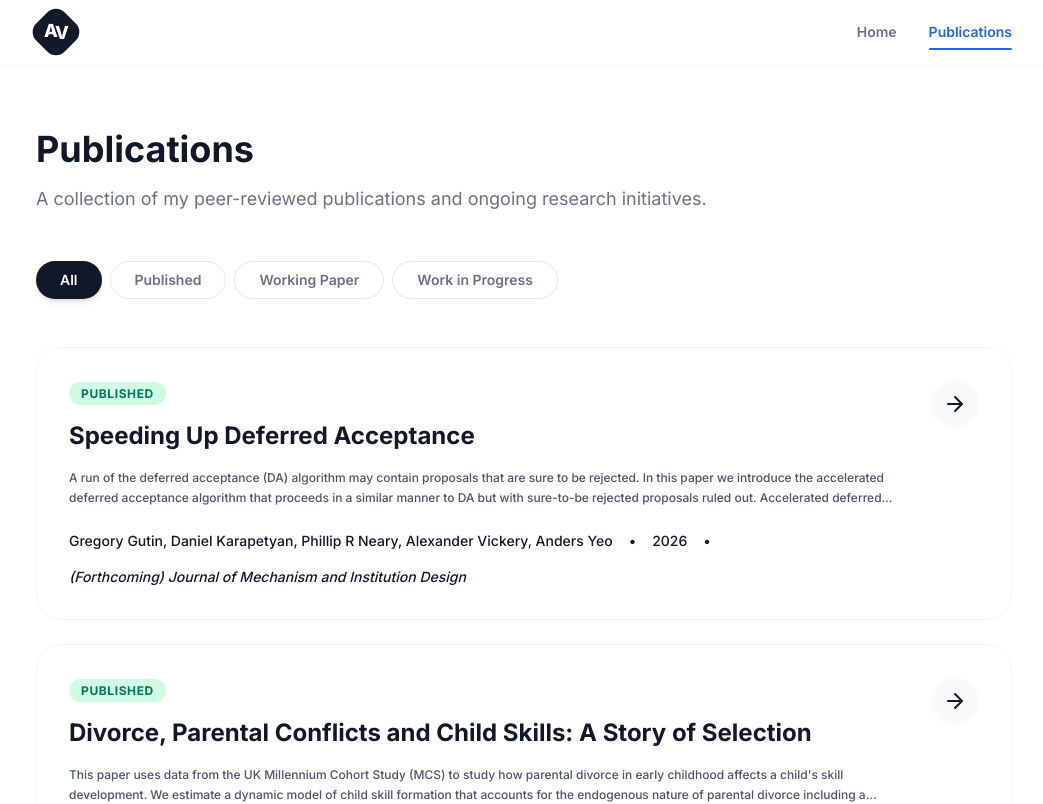
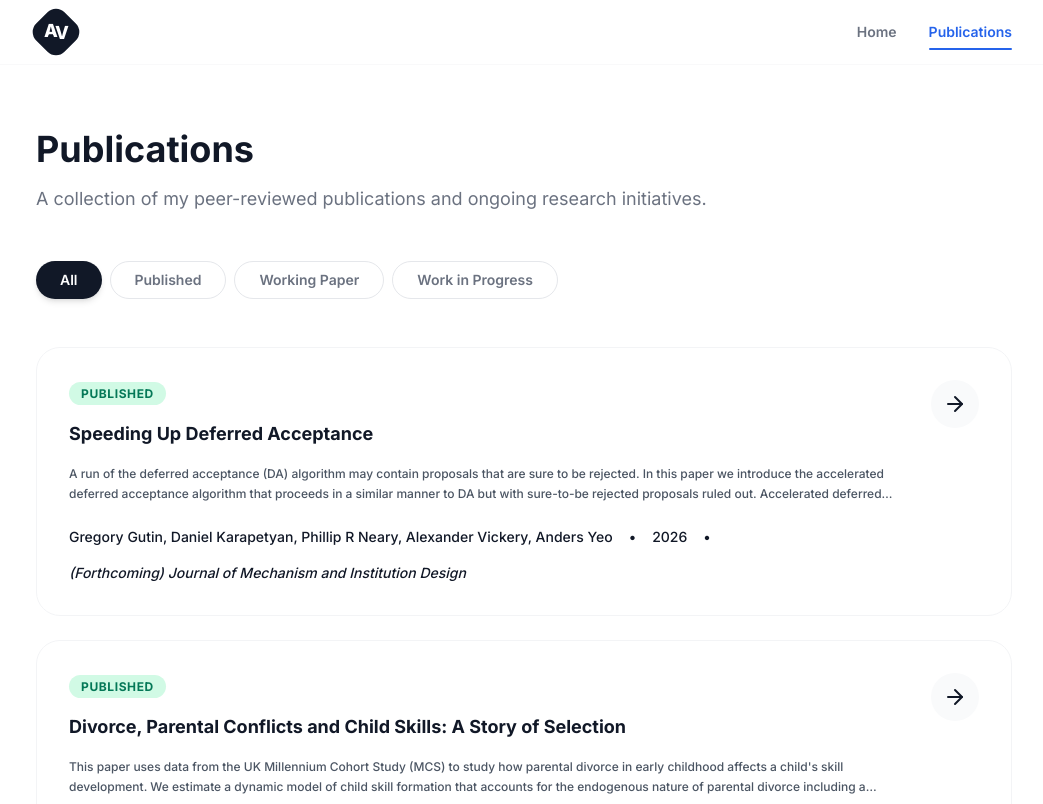
Before and after one commit to Alex-Vickery/alexander-vickery.github.io, a React (Vite) app: page /#/publications in a window 1280 px wide. Shown: the top 804 px of the page, without its empty margins (116-1159 px from the left). Built offline with nearby package versions, Linux system fonts and the light colour scheme.

Commit message:
Fixed fonts

```diff
--- a/pages/PublicationsList.tsx
+++ b/pages/PublicationsList.tsx
@@ -123,7 +123,7 @@ const PublicationsList: React.FC = () => {
                       <div className="mb-4">
                         <StatusBadge status={pub.status} />
                       </div>
-                      <h2 className="text-2xl font-bold text-gray-900 group-hover:text-blue-600 transition-colors">
+                      <h2 className="text-2xl text-lg font-bold text-gray-900 group-hover:text-blue-600 transition-colors">
                         {pub.title}
                       </h2>
                       {pub.subtitle && (
```
